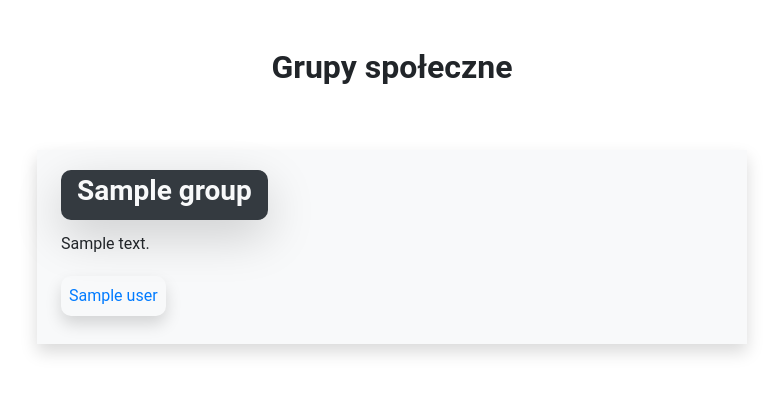
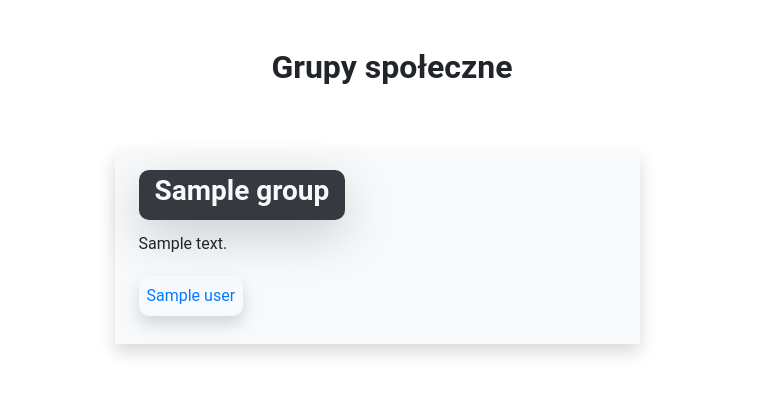
Before and after one commit to JakubRaban/covid-tweet-analysis, a Flask app: template templates/user-groups.html in a window 1280 px wide. Shown: the part 56-451 px from the top of the page, without its empty margins (248-1030 px from the left). Run offline with Flask 2, Linux system fonts and the light colour scheme; the template is opened without the code that fills it: most values are stand-ins (such as "Sample title", 1, 10 or a date in 2020); some libraries are stand-ins or nearby versions.

Commit message:
Tweak groups view

```diff
--- a/templates/user-groups.html
+++ b/templates/user-groups.html
@@ -21,9 +21,9 @@
     Grupy społeczne
 </h2>
 
-<div class='container'>
+<div class='container d-flex flex-wrap justify-content-center'>
     {% for group in groups %}
-    <div class='mx-auto d-flex justify-content-center col-md-8'>
+    <div class='d-flex col-lg-6'>
         <div class='row my-3 bg-light shadow p-3 w-100'>
             <div class='container pt-0 pb-2 rounded-5'>
                 <div class='row py-1'>
@@ -53,7 +53,7 @@
                     {% endfor %}
                     {% if group.users|length > 6 %}
                     <a class="button" data-toggle="modal" data-target="#{{group.name}}-modal-{{loop.index}}" href='#'>
-                        <div class=' mx-2 my-1 d-flex flex-row flex-wrap shadow rounded-5 p-2'>
+                        <div class='mx-2 my-1 d-flex flex-row flex-wrap shadow rounded-5 p-2'>
                             <div class="text-center v-center">
                                 ...
                             </div>
@@ -67,7 +67,7 @@
                         <div class="modal-content">
                             <div class="modal-header">
                                 <h3 class="modal-title text-center font-weight-bold col-12">Użytkownicy
-                                    grupy: <span class='font-weight-normal'>{{group.name}}</span></h5>
+                                    grupy: <span class='font-weight-normal'>{{group.name}}</span></h3>
                             </div>
                             <div class="modal-body">
                                 {% for user in group.users %}
```
